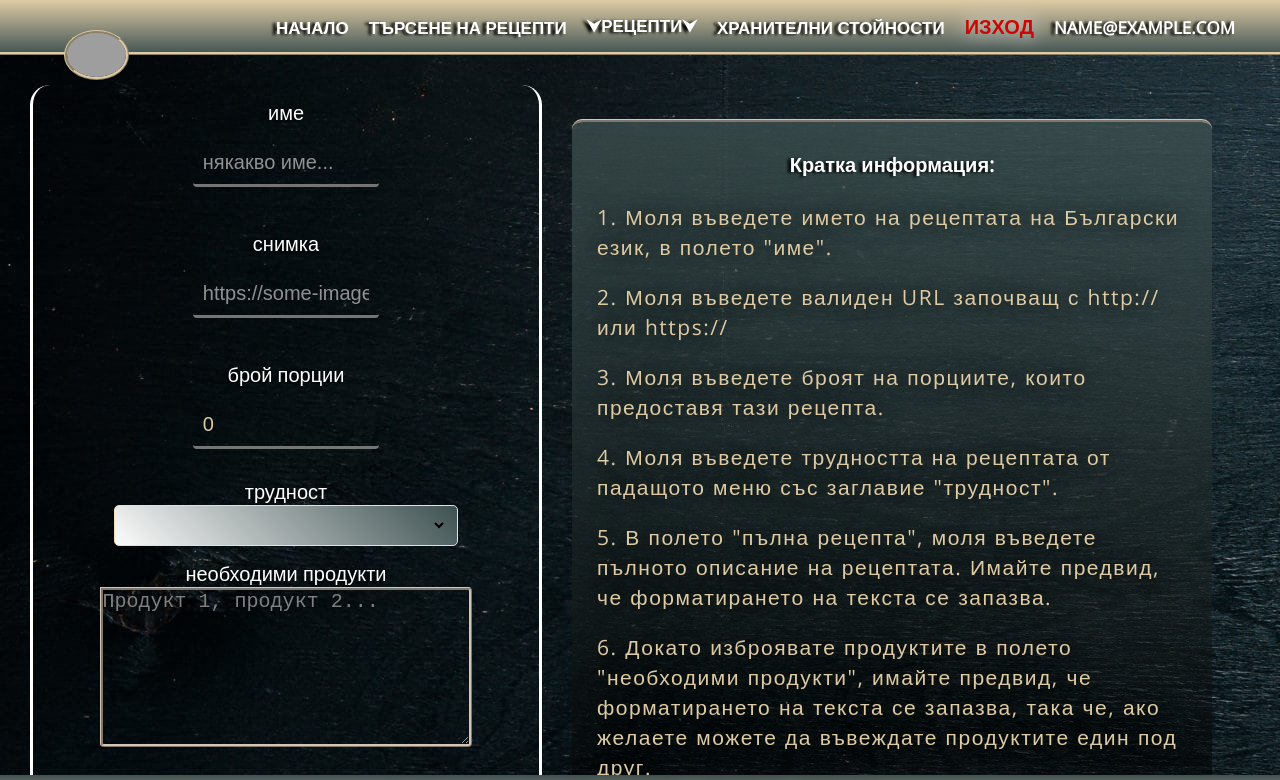
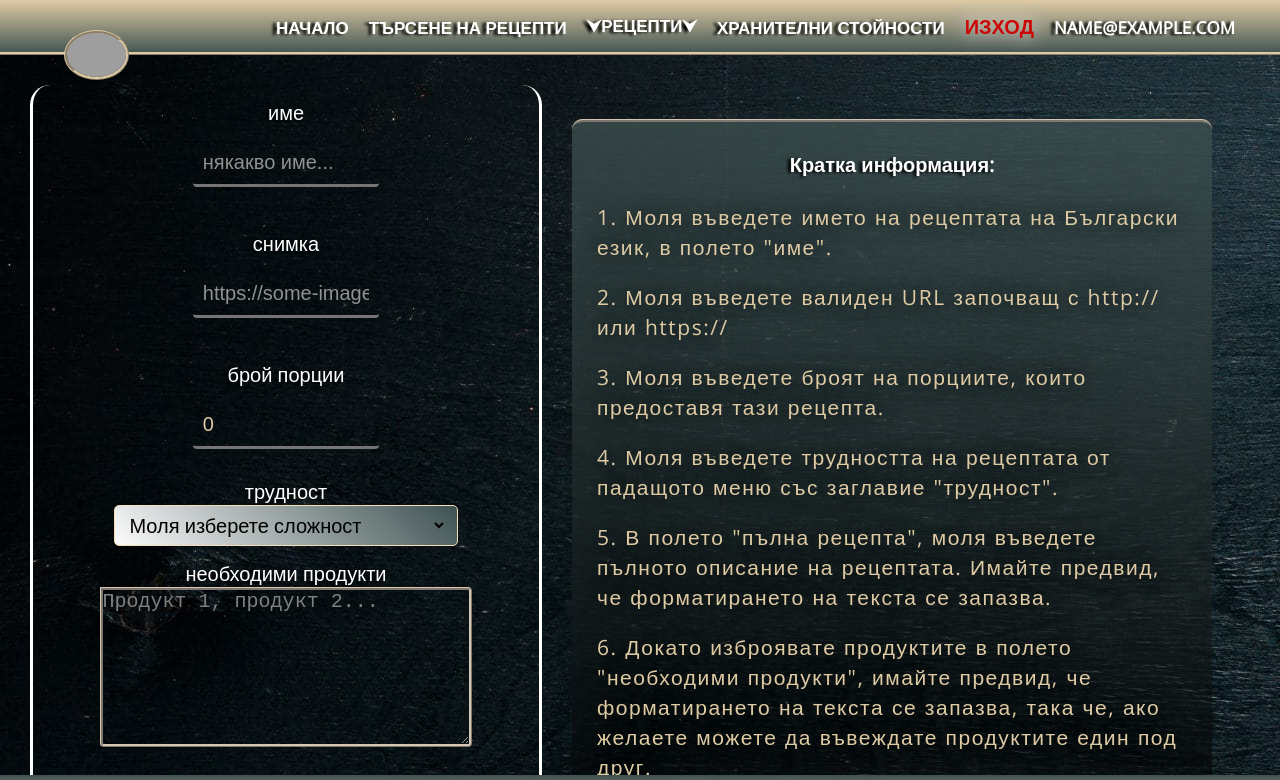
Before and after one commit to SpooRe91/react-cook-blog, a React (Create React App) app in the folder client/: page /recipe/add in a window 1280 px wide. Shown: the top 780 px of the page. Built offline with nearby package versions, Linux system fonts and the light colour scheme; no server answers; sample sign-in values are in the browser's storage; grey boxes are pictures that could not be loaded.

Commit message:
update on add recipe, logout - setErrorMessage and fixed cookies in authController

```diff
--- a/client/src/components/AddRecipe/AddRecipe.js
+++ b/client/src/components/AddRecipe/AddRecipe.js
@@ -82,7 +82,7 @@ export const AddRecipe = ({ setIsLoading }) => {
                 <label htmlFor="difficulty">трудност</label>
                 <div className={styles["select-container"]}>
                     <select name="difficulty" id="difficulty" className={styles["select-difficulty"]} onChange={changeHandler}>
-                        <option defaultValue=""></option>
+                        <option value={null}>Моля изберете сложност</option>
                         <option value="лесно">лесно</option>
                         <option value="средно">средно</option>
                         <option value="за напреднали">за напреднали</option>
--- a/client/src/components/Logout/Logout.js
+++ b/client/src/components/Logout/Logout.js
@@ -21,6 +21,7 @@ export const Logout = ({ setIsOpen }) => {
                 await userLogout();
                 logoutSession();
                 cookies.remove('user-session', { path: "/", maxAge: 48000 });
+                setErrorMessage('');
                 navigate('/auth/login', { replace: true });
                 setIsOpen(false);
             } catch (error) {
```
Also changed, not shown: 1 other file (tests, documents, lock files or other folders).
